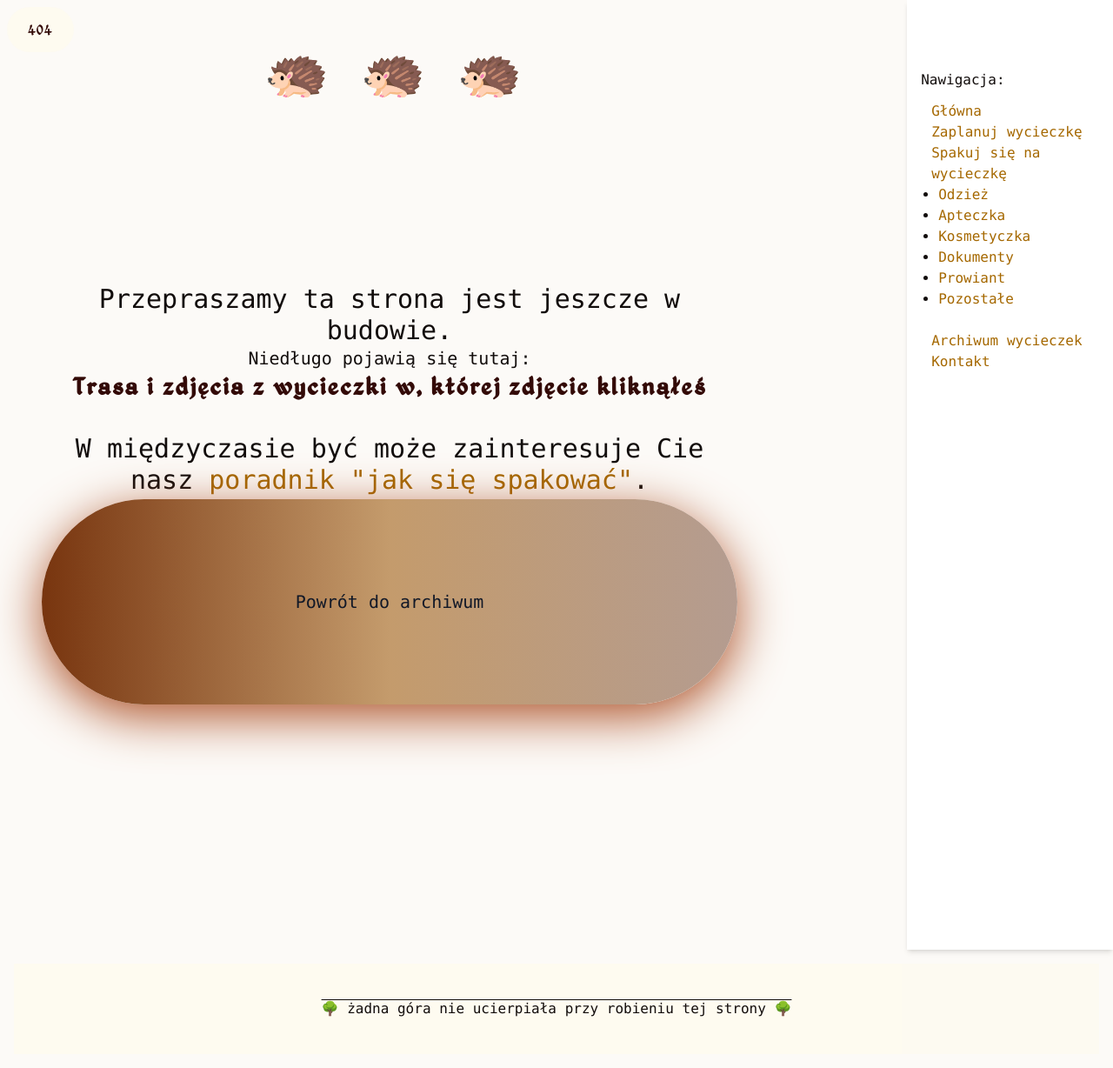
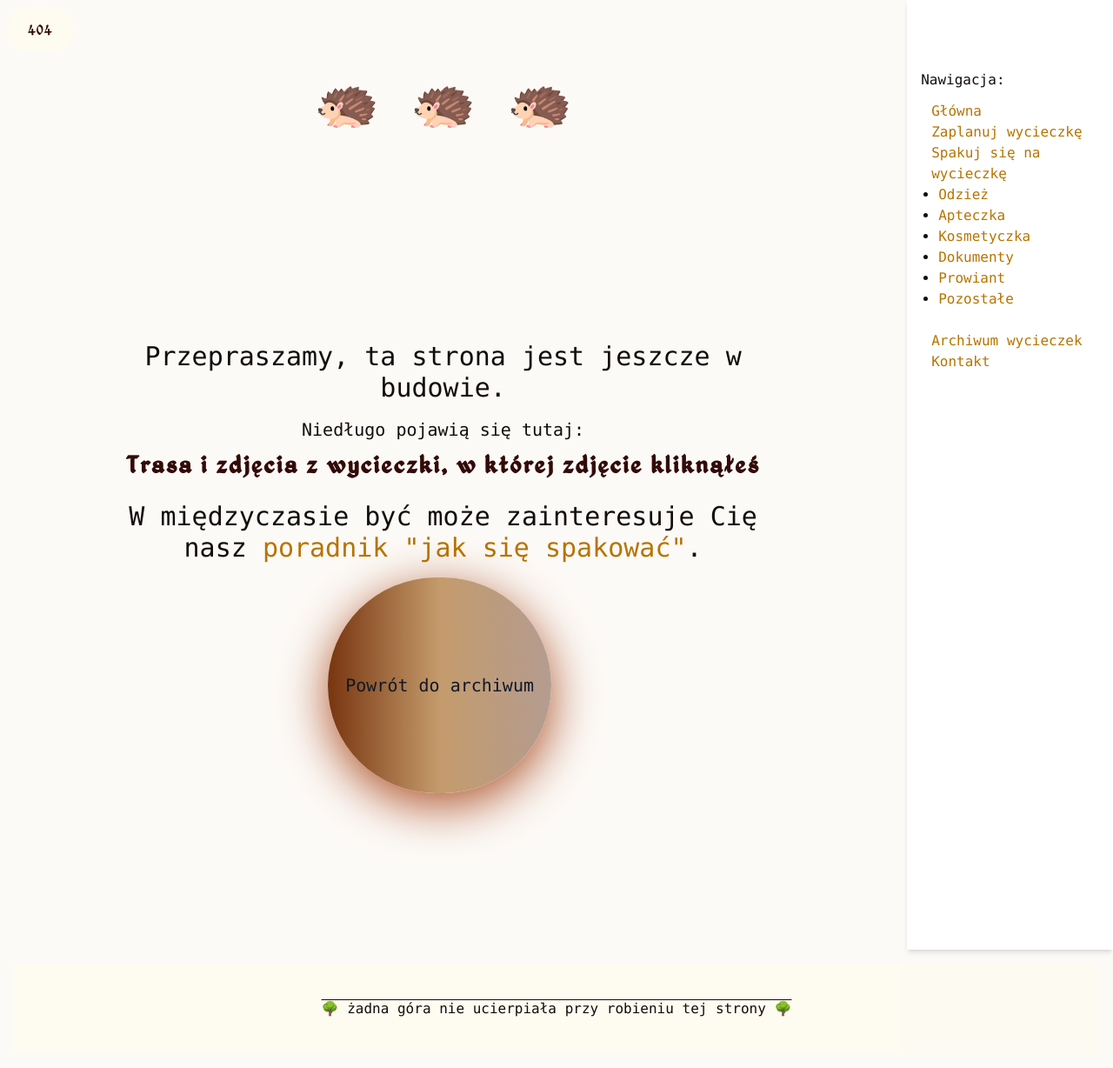
Before and after one commit to kama-pa-go/KGprojects, a Jekyll site: the page built from budowa.md, in a window 1280 px wide. Shown: the whole page at 87% size. Built offline with Jekyll 4.4.1, drawn with Linux system fonts in a browser that asks for light colours.

Commit message:
Your commit message here

```diff
--- a/assets/output.css
+++ b/assets/output.css
@@ -406,9 +406,6 @@
       max-width: 96rem !important;
     }
   }
-  .m-1 {
-    margin: calc(var(--spacing) * 1);
-  }
   .m-4 {
     margin: calc(var(--spacing) * 4);
   }
@@ -417,6 +414,15 @@
   }
   .mx-auto {
     margin-inline: auto;
+  }
+  .mt-2 {
+    margin-top: calc(var(--spacing) * 2);
+  }
+  .mt-4 {
+    margin-top: calc(var(--spacing) * 4);
+  }
+  .mt-6 {
+    margin-top: calc(var(--spacing) * 6);
   }
   .ml-2 {
     margin-left: calc(var(--spacing) * 2);
@@ -538,6 +544,9 @@
   .w-65 {
     width: calc(var(--spacing) * 65);
   }
+  .w-auto {
+    width: auto;
+  }
   .w-full {
     width: 100%;
   }
@@ -965,9 +974,6 @@
   }
   .justify-items-stretch {
     justify-items: stretch;
-  }
-  .gap-1 {
-    gap: calc(var(--spacing) * 1);
   }
   .gap-2 {
     gap: calc(var(--spacing) * 2);
@@ -1427,6 +1433,9 @@
   }
   .p-8 {
     padding: calc(var(--spacing) * 8);
+  }
+  .px-4 {
+    padding-inline: calc(var(--spacing) * 4);
   }
   .px-6 {
     padding-inline: calc(var(--spacing) * 6);
@@ -2374,16 +2383,13 @@ h1, h2, h3 {
   box-shadow: 0 0 0 4px rgba(248, 113, 113, 0.7);
 }
 a {
-  color: rgb(165, 104, 0);
+  color: rgb(182, 116, 2);
 }
 a:hover {
-  color: rgb(251 191 36);
+  text-underline-position: below;
 }
 a:visited {
   color: rgb(73, 65, 44);
-}
-a:visited:hover {
-  color: rgb(148, 140, 121);
 }
 @property --tw-translate-x {
   syntax: "*";
--- a/budowa.md
+++ b/budowa.md
@@ -2,18 +2,20 @@
 layout: default1
 title: 404
 ---
-<div class="lex justify-center items-center w-full min-h-screen p-2">
-<div class="grid max-w-[800px] grid-rows-3 justify-center gap-1 w-full">
-    <div class="animate-bounce text-5xl sm:text-6xl m-1 text-center w-full">🦔 🦔 🦔</div>
-    <div class="text-2xl sm:text-3xl text-center"> Przepraszamy ta strona jest jeszcze w budowie.
-        <p class="text-xl">Niedługo pojawią się tutaj:</p>
-        <h1> Trasa i zdjęcia z wycieczki w, której zdjęcie kliknąłeś</h1>
-        <br>
-        <p>W międzyczasie być może zainteresuje Cie nasz <a href="ekwipunek.html">poradnik "jak się  spakować"</a>.</p>
-    </div>
-    <button class="text-amber-50 w-full px-6 red-yellow-button py-1 sm:px-10 md:px-16 sm:py-4 cursor-pointer rounded-full orangeShadow font-medium"
+<div class="flex justify-center items-center w-full min-h-screen p-2">
+  <div class="w-full max-w-[800px] px-4">
+    <div class="grid grid-rows-3 justify-items-center gap-4">
+      <div class="animate-bounce text-5xl sm:text-6xl text-center">🦔 🦔 🦔</div>
+      <div class="text-2xl sm:text-3xl text-center">
+        Przepraszamy, ta strona jest jeszcze w budowie.
+        <p class="text-xl mt-4">Niedługo pojawią się tutaj:</p>
+        <h1 class="text-xl font-bold mt-2">Trasa i zdjęcia z wycieczki, w której zdjęcie kliknąłeś</h1>
+        <p class="mt-6">W międzyczasie być może zainteresuje Cię nasz <a href="ekwipunek.html">poradnik "jak się spakować"</a>.</p>
+      </div>
+      <button class="text-amber-50 w-auto px-6 red-yellow-button py-1 sm:px-10 md:px-16 sm:py-4 cursor-pointer rounded-full orangeShadow font-medium"
         onclick="window.location.href='https://kama-pa-go.github.io/KGprojects/galeria.html'">
         <p class="text-base sm:text-lg md:text-xl">Powrót do archiwum</p>
     </button>
+    </div>
+  </div>
 </div>
-</div>
```
Also changed, not shown: assets/styles.css (+2 -5 lines).
